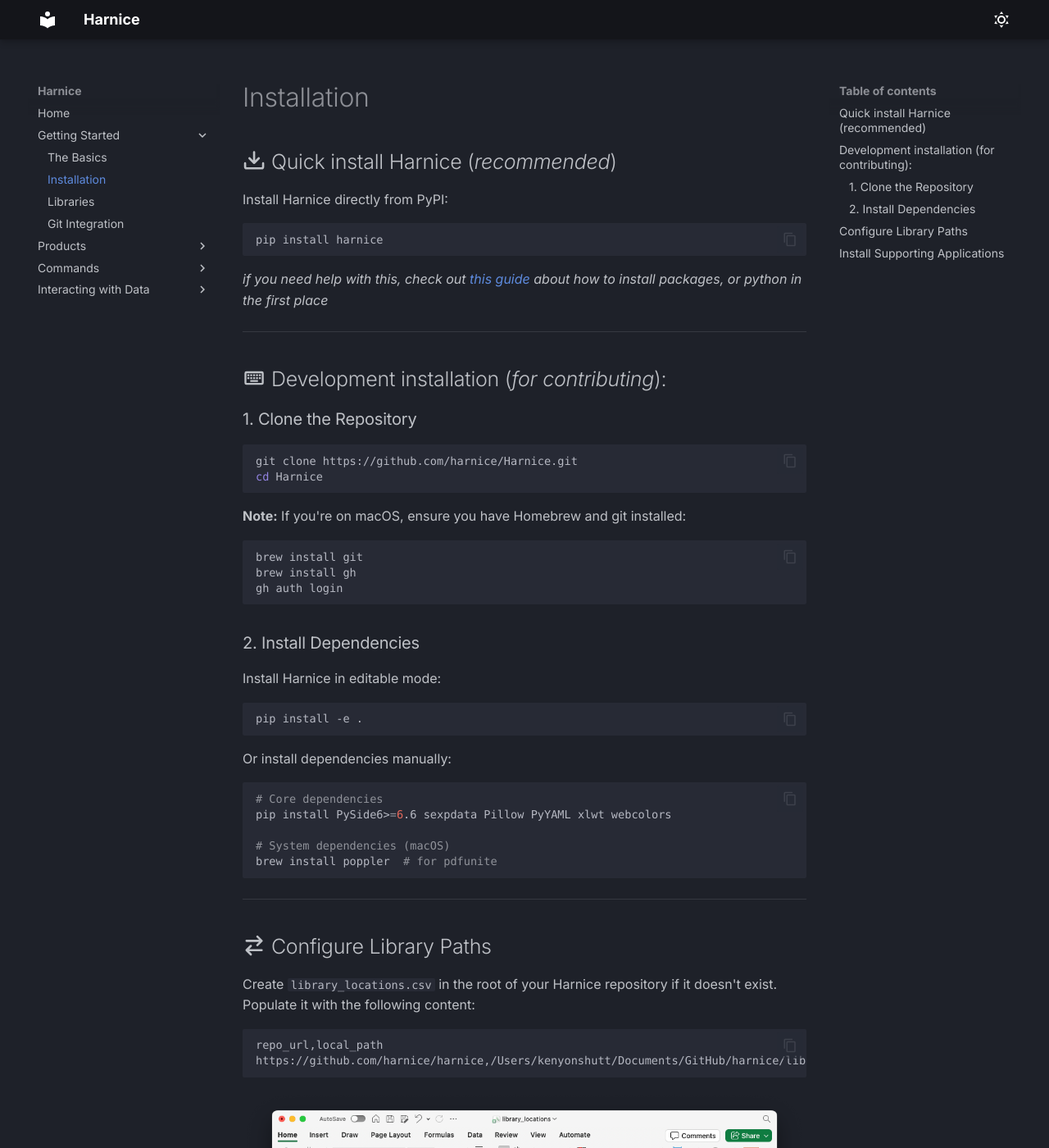
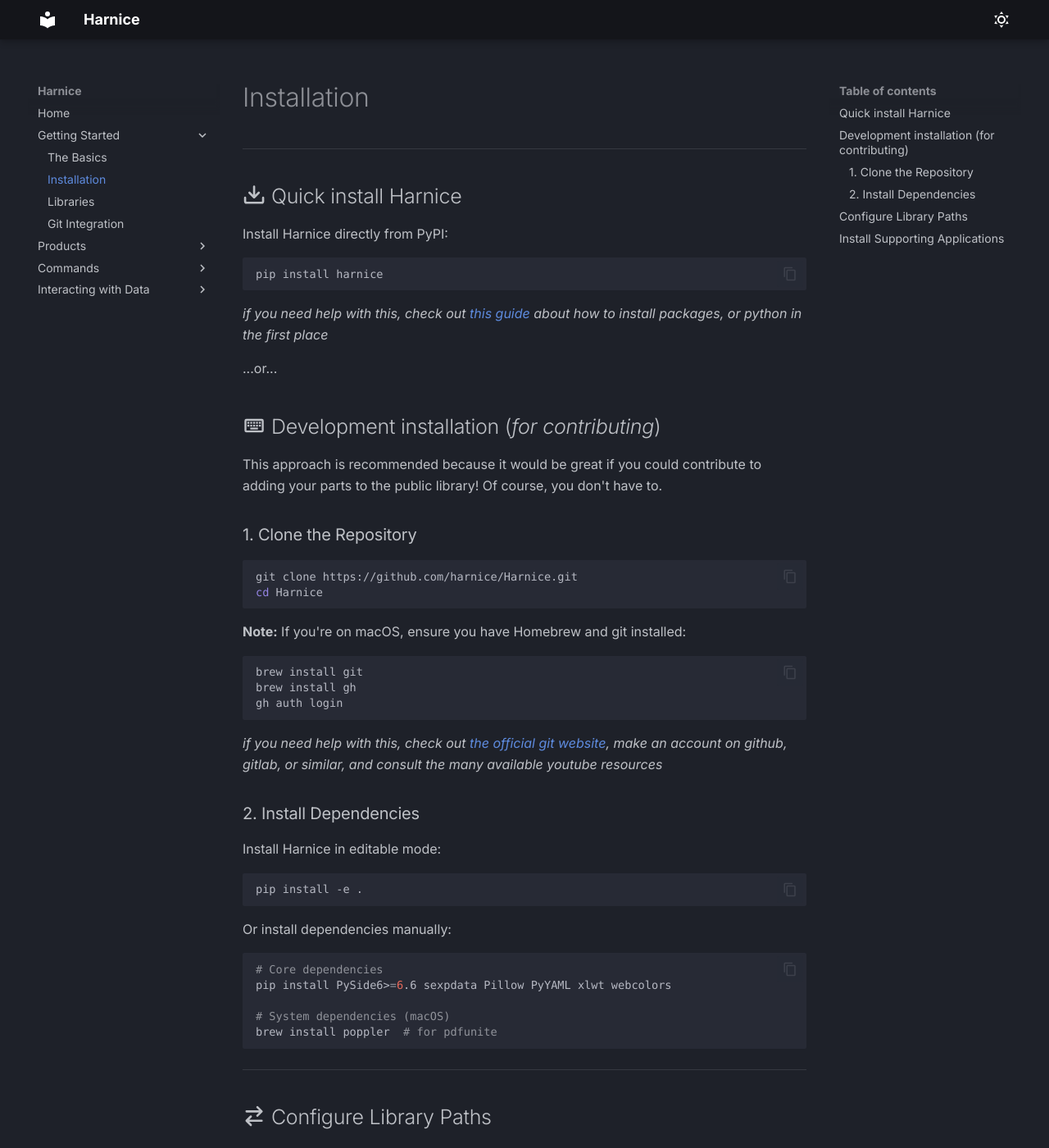
Before and after one commit to harnice/Harnice, an MkDocs documentation site: the page built from docs/getting_started/installation.md, in a window 1280 px wide and 1400 px high. Shown: the whole window at 82% size. Built offline with MkDocs 1.6.1 and Material for MkDocs 9.7.7, drawn with Linux system fonts in a browser that asks for light colours; some web fonts are replaced.

Commit message:
minor updates to installation

````diff
--- a/docs/getting_started/installation.md
+++ b/docs/getting_started/installation.md
@@ -1,6 +1,8 @@
 # Installation
 
-## :octicons-download-16: Quick install Harnice (*recommended*)
+---
+
+## :octicons-download-16: Quick install Harnice
 
 Install Harnice directly from PyPI:
 
@@ -10,9 +12,11 @@
 
 *if you need help with this, check out [this guide](https://packaging.python.org/en/latest/tutorials/installing-packages/) about how to install packages, or python in the first place*
 
----
+...or...
 
-## :material-keyboard-outline: Development installation (*for contributing*):
+## :material-keyboard-outline: Development installation (*for contributing*)
+
+This approach is recommended because it would be great if you could contribute to adding your parts to the public library! Of course, you don't have to.
 
 ### 1. Clone the Repository
 
@@ -27,6 +31,7 @@
 brew install gh
 gh auth login
 ```
+*if you need help with this, check out [the official git website](https://git-scm.com/book/en/v2), make an account on github, gitlab, or similar, and consult the many available youtube resources*
 
 ### 2. Install Dependencies
 
````
